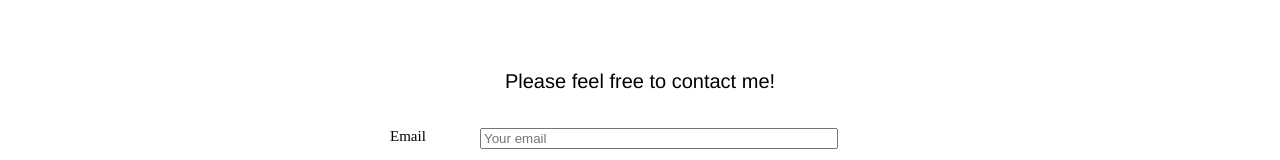
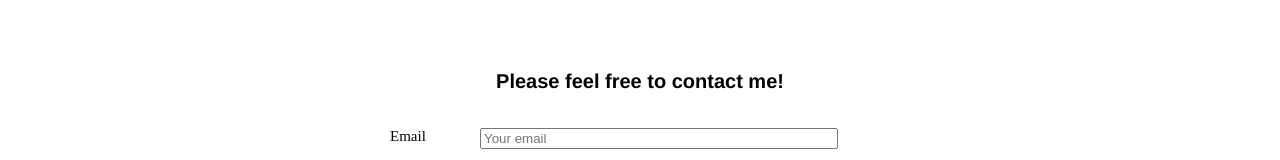
Before and after one commit to lmariquit/loren_website, a React app in the folder loren_website/: page / in a window 1280 px wide. Shown: the part 1309-1469 px from the top of the page. Built offline with nearby package versions, Linux system fonts and the light colour scheme.

Commit message:
added weight to the contact header

```diff
--- a/loren_website/public/style.css
+++ b/loren_website/public/style.css
@@ -105,6 +105,7 @@ div table {
 
 #contact-header {
   font-size: 20px;
+  font-weight: 700;
   margin-top: 75px;
   text-align: center;
   font-family: Karla, Helvetica, sans-serif;
```
